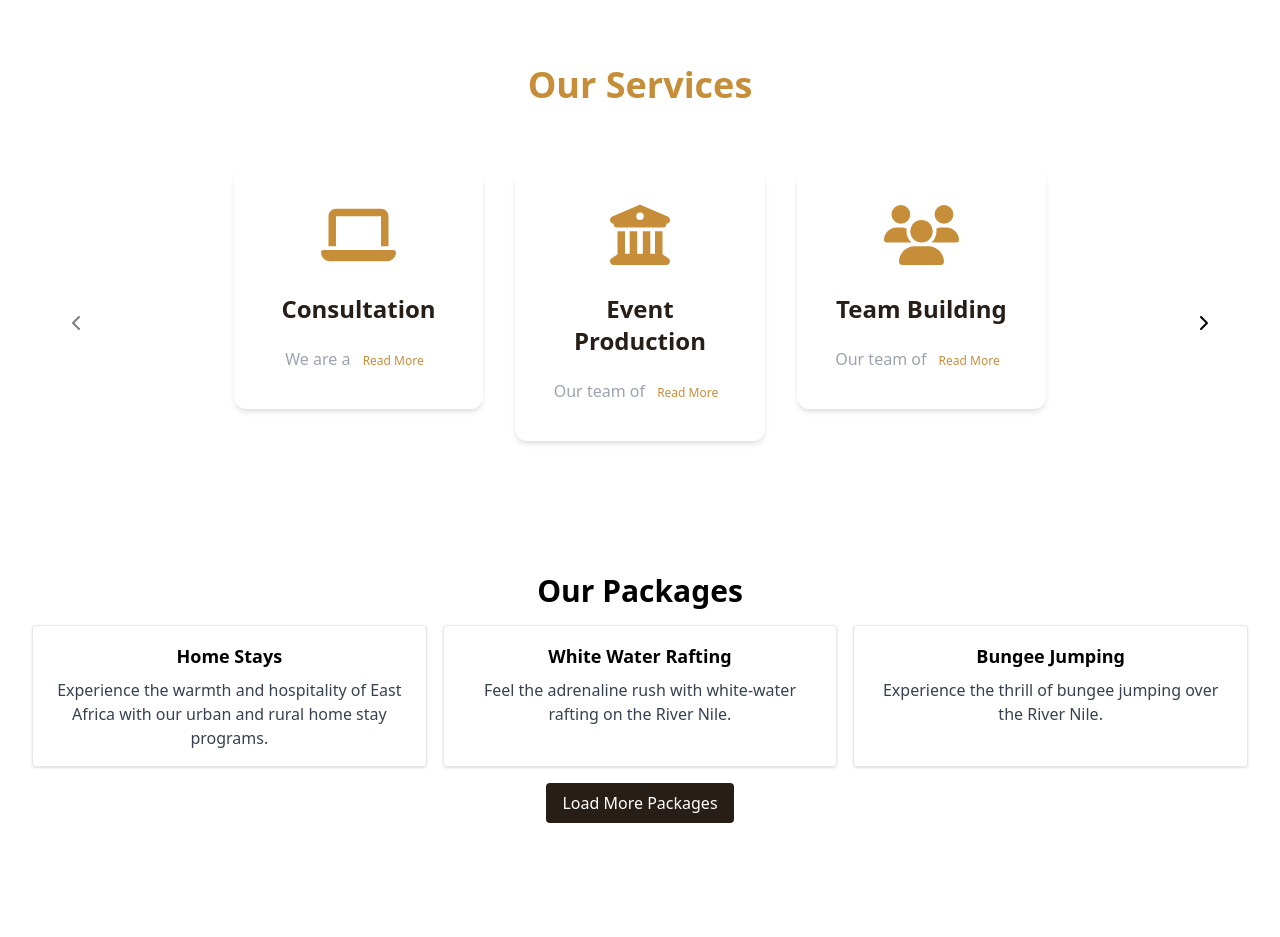
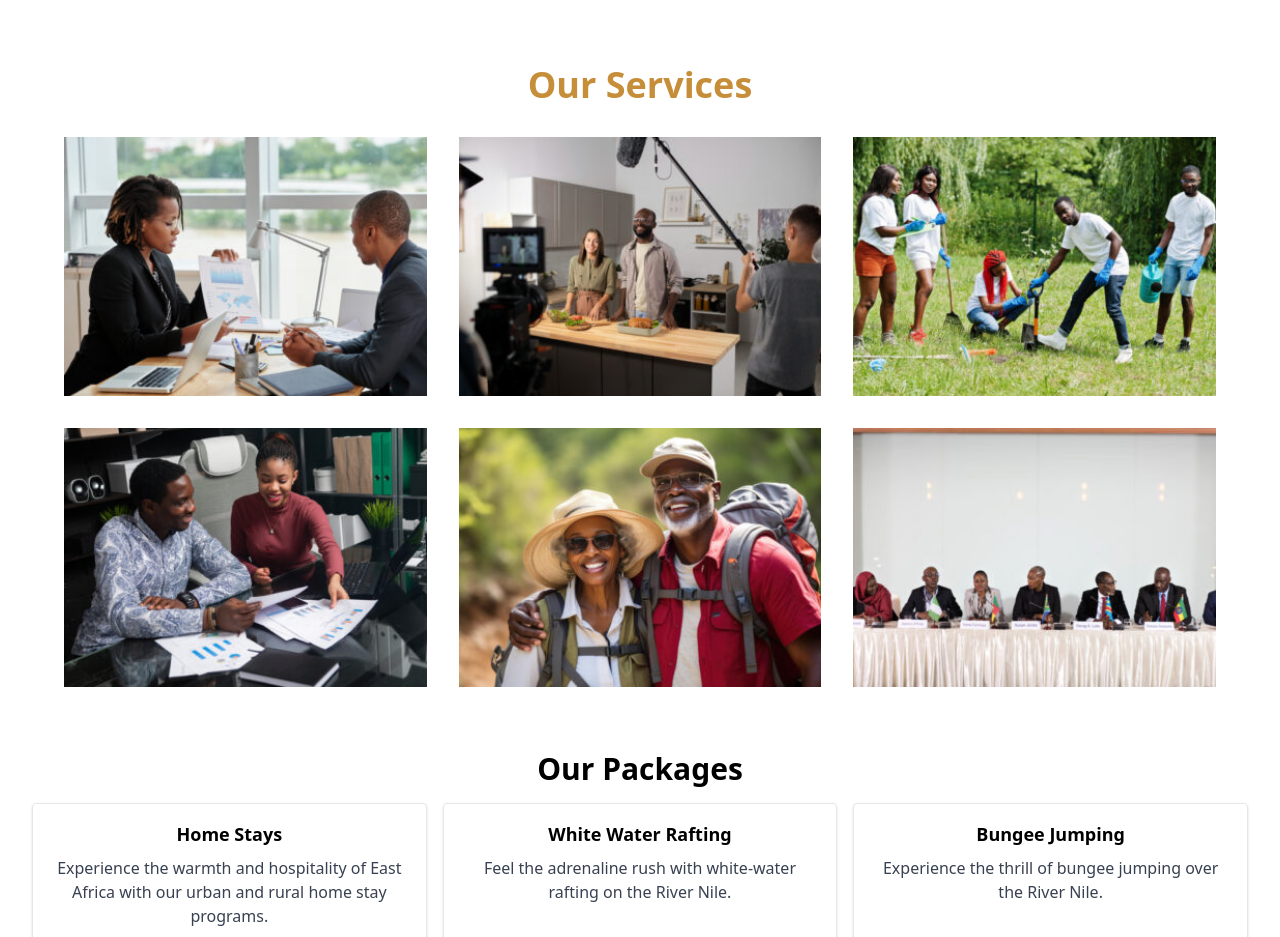
Before and after one commit to auma23/BranHerickHoldings, a React (Vite) app: page / in a window 1280 px wide. Shown: the part 1300-2237 px from the top of the page. Built offline with nearby package versions, Linux system fonts and the light colour scheme.

Commit message:
add images rewrite the whole services section

```diff
--- a/src/Components/Services.jsx
+++ b/src/Components/Services.jsx
@@ -1,100 +1,62 @@
-import { useState, useEffect } from 'react';
+
+import React from 'react';
 import PropTypes from 'prop-types';
-import { FontAwesomeIcon } from '@fortawesome/react-fontawesome';
-import { faLaptop, faUniversity, faUsers, faGraduationCap, faPlane, faGlobe, faChevronLeft, faChevronRight } from '@fortawesome/free-solid-svg-icons';
+import consult from '../assets/consultation.jpg'
+import event from '../assets/event.jpg'
+import team from '../assets/team.jpg'
+import train from '../assets/training.jpg'
+import travel from '../assets/travel.jpg'
+import conference from '../assets/conference.jpg'
 
-const FeatureCard = ({ icon, title, description }) => {
-  const [showFullDescription, setShowFullDescription] = useState(false);
 
-  const maxDescriptionLength = 3;
-  const shortDescription = description.split(' ').slice(0, maxDescriptionLength).join(' ');
 
-  const handleReadMore = () => {
-    setShowFullDescription(!showFullDescription);
-  };
-
-  FeatureCard.propTypes = {
-    icon: PropTypes.object.isRequired,
-    title: PropTypes.string.isRequired,
-    description: PropTypes.string.isRequired,
-  };
+const FeatureCard = ({ imageSrc, title, description }) => {
+  const [isHovered, setIsHovered] = React.useState(false);
 
   return (
-    <div className="w-full px-4 md:w-1/2 lg:w-1/3" id='services'>
-      <div className="mb-9 rounded-xl py-8 px-7 shadow-md transition-all hover:shadow-lg sm:p-9 lg:px-6 xl:px-9">
-        <div className="mx-auto mb-7 inline-block">
-          <FontAwesomeIcon icon={icon} className="text-6xl text-harvestGold" />
+    <div
+      className="relative overflow-hidden"
+      onMouseEnter={() => setIsHovered(true)}
+      onMouseLeave={() => setIsHovered(false)}
+    >
+      <img src={imageSrc} alt={title} className="w-full h-auto transition-all duration-300 ease-in-out transform hover:scale-105" />
+      {isHovered && (
+        <div className="absolute inset-0 bg-black bg-opacity-50 flex items-center justify-center transition-all duration-300 ease-in-out">
+          <div className="text-center">
+            <h3 className="text-white text-2xl font-bold mb-2">{title}</h3>
+            <p className="text-gray-300">{description}</p>
+          </div>
         </div>
-        <div>
-          <h3 className="mb-4 text-xl font-bold text-licorice sm:text-2xl lg:text-xl xl:text-2xl">{title}</h3>
-          <p className="text-base font-medium text-gray-400">
-            {showFullDescription ? description : shortDescription} { // Conditionally render full or short description
-              !showFullDescription && description.length > maxDescriptionLength && ( // Show "Read More" if description is truncated
-                <button className="text-xs text-harvestGold font-medium px-2 py-1 rounded hover:bg-licorice hover:text-cream mt-2 transition-all duration-300 ease-in-out" onClick={handleReadMore}>
-                  Read More
-                </button>
-              )}
-          </p>
-        </div>
-      </div>
+      )}
     </div>
   );
 };
 
+FeatureCard.propTypes = {
+  imageSrc: PropTypes.string.isRequired,
+  title: PropTypes.string.isRequired,
+  description: PropTypes.string.isRequired,
+};
 
 const Services = () => {
-  const [displayedServices, setDisplayedServices] = useState([]);
-  const [currentIndex, setCurrentIndex] = useState(0);
   const servicesData = [
-    { icon: faLaptop, title: "Consultation", description: "We are a full service consultation and business development group – we build strategies and systems...." },
-    { icon: faUniversity, title: "Event Production", description: "Our team of well-trained and experienced international producers always deliver highly well-researched topics that addresses the real market..." },
-    { icon: faUsers, title: "Team Building", description: "Our team of well-trained and experienced international producers always deliver highly well-researched topics that addresses the real market..." },
-    { icon: faGraduationCap, title: "Training Programs", description: "We offer a diverse range of training programs designed to enhance the skills and knowledge of your workforce...." },
-    { icon: faPlane, title: "Tours and Travel", description: "Leveraging on both an international and local portfolio of tours and travel agents and solutions..." },
-    { icon: faGlobe, title: "Conferences and Summits", description: "Through a substantial presence in each industry and country across the continents, our conferences and summits leverage the latest..." },
+
+          { imageSrc: consult, title: "Consultation", description: "We are a full service consultation and business development group – we build strategies and systems...." },
+          { imageSrc: event, title: "Event Production", description: "Our team of well-trained and experienced international producers always deliver highly well-researched topics that addresses the real market..." },
+          { imageSrc: team, title: "Team Building", description: "Our team of well-trained and experienced international producers always deliver highly well-researched topics that addresses the real market..." },
+          { imageSrc: train, title: "Training Programs", description: "We offer a diverse range of training programs designed to enhance the skills and knowledge of your workforce...." },
+          { imageSrc: travel, title: "Tours and Travel", description: "Leveraging on both an international and local portfolio of tours and travel agents and solutions..." },
+          { imageSrc: conference, title: "Conferences and Summits", description: "Through a substantial presence in each industry and country across the continents, our conferences and summits leverage the latest..." },
+
   ];
 
-  const handleNext = () => {
-    const nextIndex = (currentIndex + 1) % servicesData.length;
-    const nextDisplayedServices = servicesData.slice(nextIndex, nextIndex + 3);
-    setDisplayedServices(nextDisplayedServices);
-    setCurrentIndex(nextIndex);
-  };
-
-  const handlePrev = () => {
-    const prevIndex = (currentIndex - 1 + servicesData.length) % servicesData.length;
-    const prevDisplayedServices = servicesData.slice(prevIndex, prevIndex + 3);
-    setDisplayedServices(prevDisplayedServices);
-    setCurrentIndex(prevIndex);
-  };
-
-  useEffect(() => {
-    setDisplayedServices(servicesData.slice(0, 3));
-  }, []);
-
   return (
-    <div className="p-8">
+    <div className="p-8" id='services'>
       <h3 className="text-4xl font-bold mb-8 text-harvestGold">Our Services</h3>
-      <div className="flex flex-wrap justify-between">
-        <button
-          className="p-2 rounded-full hover:bg-licorice hover:text-harvestGold focus:outline-none disabled:opacity-50"
-          disabled={currentIndex === 0}
-          onClick={handlePrev}
-        >
-          <FontAwesomeIcon icon={faChevronLeft} />
-        </button>
-        <div className="-mx-4 flex flex-wrap p-8">
-          {displayedServices.map((service, index) => (
-            <FeatureCard key={index} {...service} />
-          ))}
-        </div>
-        <button
-          className="p-2 rounded-full hover:bg-licorice hover:text-harvestGold focus:outline-none disabled:opacity-50"
-          disabled={currentIndex === servicesData.length - 3}
-          onClick={handleNext}
-        >
-          <FontAwesomeIcon icon={faChevronRight} />
-        </button>
+      <div className="grid grid-cols-1 sm:grid-cols-2 lg:grid-cols-3 gap-8">
+        {servicesData.map((service, index) => (
+          <FeatureCard key={index} {...service} />
+        ))}
       </div>
     </div>
   );
```
